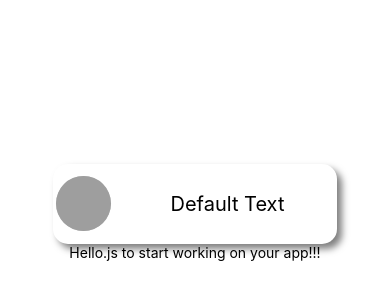
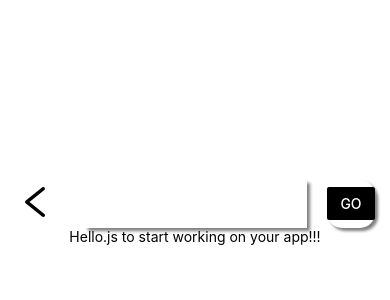
Before and after one commit to claudiashin/medordoc, a React Native app in the folder mobile/: screen / in a window 390 px wide. Shown: the part 210-510 px from the top of the page. Built offline with nearby package versions, Linux system fonts and the light colour scheme; grey boxes are pictures that could not be loaded.

Commit message:
SearchBar complete (no function and inner shadow)

```diff
--- a/mobile/App.js
+++ b/mobile/App.js
@@ -8,7 +8,7 @@ import ClinDocButton from './comps/ClinDocButton';
 export default function App() {
   return (
     <View style={styles.container}>
-      <ClinDocButton/>
+      <SearchBar/>
       <Text>Hello.js to start working on your app!!!</Text>
       <StatusBar style="auto" />
     </View>
--- a/mobile/comps/SearchBar/index.js
+++ b/mobile/comps/SearchBar/index.js
@@ -1,8 +1,10 @@
 import React from "react";
 import {View,Text, SafeAreaView, StyleSheet, TextInput} from "react-native" ;
 import styled from "styled-components/native";
-//import {IoChevronBack} from 'react-icons/fa';
-//import { LeftOutlined } from 'react-native-elements';
+// import {IoChevronBack} from 'react-icons/fa';
+import { AntDesign } from '@expo/vector-icons';
+// import { LeftOutlined } from 'react-native-elements';
+
 //main container
 const Maincont = styled.View`
     display:flex;
@@ -17,10 +19,11 @@ display:flex;
 position:relative;
 width: 222px;
 height:48px;
-background-color: #FFFFFF;
 align-items:center;
 justify-content: space-between;
-padding-left: 5px;
+margin-left: 30px;
+margin-right: 20px;
+box-shadow: 3px 3px 3px rgba(0, 0, 0, 0.5);
 `
 
 const Searchinput = styled.TextInput`
@@ -32,9 +35,8 @@ left:0px;
 height: 100%
 width:100%;
 border-radius: 15px;
-background-color:transparent;
+background-color:#ffffff;
 font-size:16px;
-border: 1px solid black;
 &:focus {
     border-color: rgba(0,0,0,0.3);
 }
@@ -43,10 +45,12 @@ border: 1px solid black;
 
 const Gocont = styled.View`
     display:flex;
+    justify-content: center;
     height: 48px;
     width: 48px;
-    border: 1px solid black;
+    background-color: #ffffff;
     border-radius: 15px;
+    box-shadow: 3px 3px 3px rgba(0, 0, 0, 0.5);
 `
 
 const Gobut = styled.Button`
@@ -57,6 +61,7 @@ const SearchBar=({
 
 })=>{
     return <Maincont>
+        <AntDesign name="left" size={40} color="black" />
         <Searchcont>
             <Searchinput/>
         </Searchcont>
```
